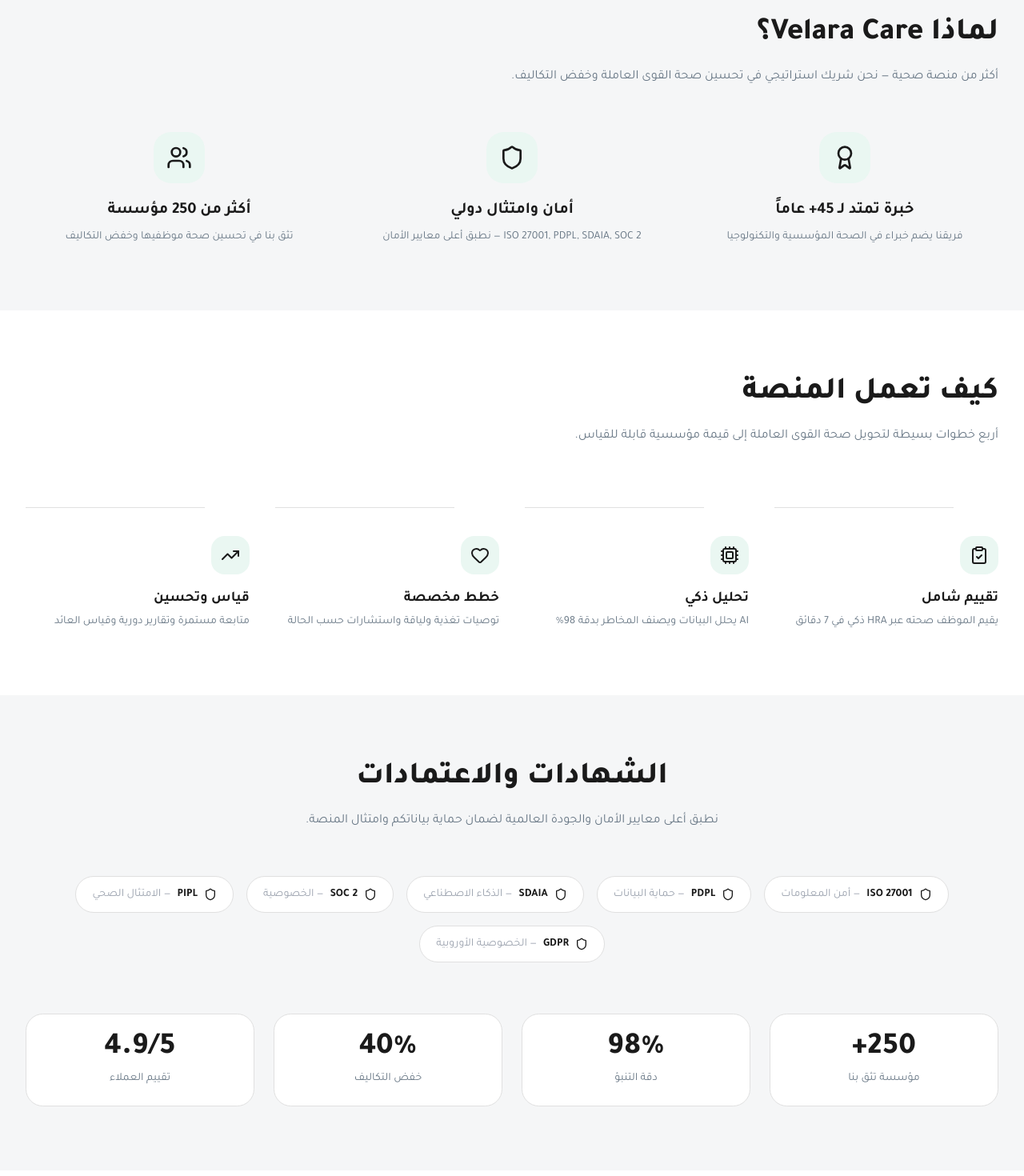
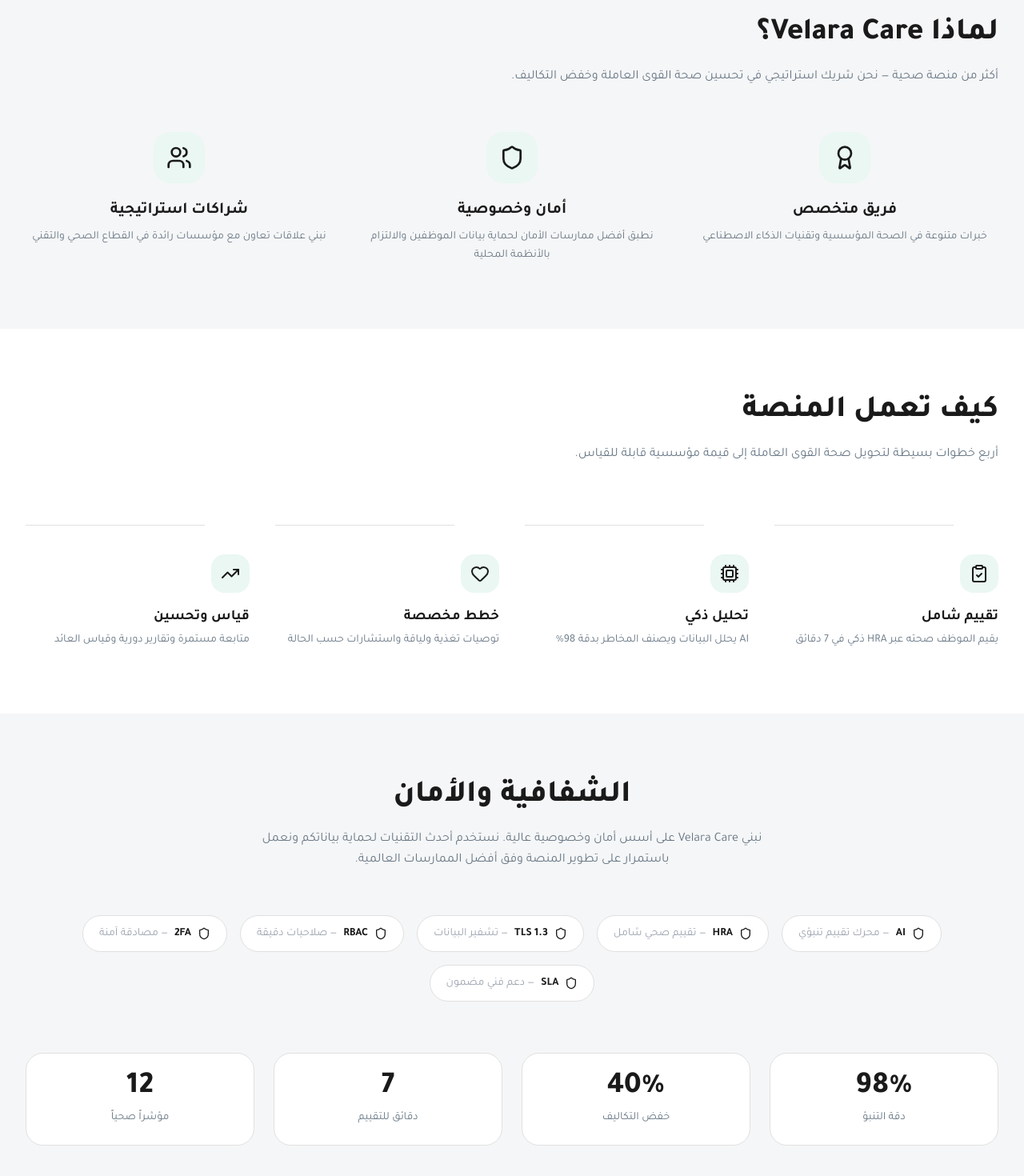
Before and after one commit to meklads/velaracare, a Next.js app: page / in a window 1280 px wide. Shown: the part 1242-2712 px from the top of the page at 80% size. Built offline with nearby package versions, Linux system fonts and the light colour scheme; no server answers.

Commit message:
Remove false claims: replace fake certifications with truthful technology badges, remove inflated client numbers, fix overclaimed compliance language

```diff
--- a/src/app/ai-trust/page.tsx
+++ b/src/app/ai-trust/page.tsx
@@ -189,13 +189,13 @@
               </div>
 
               <div className="card-premium p-8" data-vp-animate="fade-up" data-vp-delay="2">
-                <h3 className="text-lg font-bold text-[var(--text-primary)] mb-4">الشهادات والامتثال</h3>
+                <h3 className="text-lg font-bold text-[var(--text-primary)] mb-4">تقنيات الأمان في المنصة</h3>
                 <div className="space-y-4">
                   {[
-                    { icon: Shield, title: "ISO 27001", desc: "نظام إدارة أمن المعلومات" },
-                    { icon: Database, title: "PDPL", desc: "نظام حماية البيانات الشخصية السعودي" },
-                    { icon: Cpu, title: "SDAIA", desc: "الهيئة السعودية للبيانات والذكاء الاصطناعي" },
-                    { icon: Lock, title: "SOC 2 Type II", desc: "معايير الأمان والخصوصية" },
+                    { icon: Shield, title: "تشفير AES-256", desc: "تشفير البيانات أثناء التخزين" },
+                    { icon: Lock, title: "TLS 1.3", desc: "تشفير البيانات أثناء النقل" },
+                    { icon: Shield, title: "RBAC", desc: "صلاحيات وصول دقيقة حسب الدور" },
+                    { icon: Shield, title: "2FA", desc: "مصادقة متعددة العوامل" },
                   ].map((cert) => (
                     <div key={cert.title} className="flex items-center gap-3 p-3 rounded-xl bg-[var(--vp-glow-soft)]">
                       <cert.icon className="h-5 w-5 text-[var(--vp-accent)] shrink-0" />
--- a/src/app/compliance/page.tsx
+++ b/src/app/compliance/page.tsx
@@ -8,7 +8,7 @@
 import { initScrollAnimations } from "@/lib/scroll-animations";
 
 const standards = [
-  { icon: Shield, title: "الامتثال للهيئة السعودية للبيانات (SDAIA)", desc: "نلتزم بمتطلبات نظام حماية البيانات الشخصية الصادر عن الهيئة السعودية للبيانات والذكاء الاصطناعي." },
+  { icon: Shield, title: "توافق مع الأنظمة السعودية (SDAIA)", desc: "نبني المنصة وفق متطلبات نظام حماية البيانات الشخصية الصادر عن الهيئة السعودية للبيانات والذكاء الاصطناعي." },
   { icon: Lock, title: "تشفير البيانات", desc: "جميع البيانات مشفرة أثناء النقل (TLS 1.3) وعند التخزين (AES-256). كلمات المرور مشفرة باستخدام scrypt." },
   { icon: Server, title: "الاستضافة في السعودية", desc: "البيانات مستضافة في مراكز بيانات داخل المملكة العربية السعودية لضمان الامتثال المحلي." },
   { icon: Eye, title: "الخصوصية بالفطرة (Privacy by Design)", desc: "النظام مبني على مبدأ الخصوصية بالفطرة. الإدارة ترى فقط إحصائيات مجمعة بدون تفاصيل فردية." },
--- a/src/app/help/page.tsx
+++ b/src/app/help/page.tsx
@@ -21,7 +21,7 @@
     questions: [
       { q: "هل بيانات الموظفين الصحية آمنة؟", a: "نعم، جميع البيانات مشفرة باستخدام TLS وأفضل ممارسات الأمان. لا نشارك بيانات الأفراد مع أطراف ثالثة." },
       { q: "من يمكنه رؤية نتائج التقييم الصحي؟", a: "فقط الموظف يمكنه رؤية نتائجه. الإدارة ترى إحصائيات مجمعة فقط بدون تفاصيل فردية." },
-      { q: "هل تتوافق المنصة مع نظام حماية البيانات السعودي؟", a: "نعم، تم بناء المنصة وفقاً لمتطلبات الهيئة السعودية للبيانات والذكاء الاصطناعي (SDAIA)." },
+      { q: "هل تتوافق المنصة مع نظام حماية البيانات السعودي؟", a: "نعم، نبني المنصة مع مراعاة متطلبات الهيئة السعودية للبيانات والذكاء الاصطناعي (SDAIA) لحماية بيانات المستخدمين." },
     ],
   },
   {
--- a/src/app/page.tsx
+++ b/src/app/page.tsx
@@ -31,18 +31,18 @@
 ];
 
 const trustPillars = [
-  { icon: Award, title: "خبرة تمتد لـ 45+ عاماً", desc: "فريقنا يضم خبراء في الصحة المؤسسية والتكنولوجيا" },
-  { icon: Shield, title: "أمان وامتثال دولي", desc: "ISO 27001, PDPL, SDAIA, SOC 2 — نطبق أعلى معايير الأمان" },
-  { icon: Users, title: "أكثر من 250 مؤسسة", desc: "تثق بنا في تحسين صحة موظفيها وخفض التكاليف" },
+  { icon: Award, title: "فريق متخصص", desc: "خبرات متنوعة في الصحة المؤسسية وتقنيات الذكاء الاصطناعي" },
+  { icon: Shield, title: "أمان وخصوصية", desc: "نطبق أفضل ممارسات الأمان لحماية بيانات الموظفين والالتزام بالأنظمة المحلية" },
+  { icon: Users, title: "شراكات استراتيجية", desc: "نبني علاقات تعاون مع مؤسسات رائدة في القطاع الصحي والتقني" },
 ];
 
-const certifications = [
-  { name: "ISO 27001", desc: "أمن المعلومات" },
-  { name: "PDPL", desc: "حماية البيانات" },
-  { name: "SDAIA", desc: "الذكاء الاصطناعي" },
-  { name: "SOC 2", desc: "الخصوصية" },
-  { name: "PIPL", desc: "الامتثال الصحي" },
-  { name: "GDPR", desc: "الخصوصية الأوروبية" },
+const trustSignals = [
+  { name: "AI", desc: "محرك تقييم تنبؤي" },
+  { name: "HRA", desc: "تقييم صحي شامل" },
+  { name: "TLS 1.3", desc: "تشفير البيانات" },
+  { name: "RBAC", desc: "صلاحيات دقيقة" },
+  { name: "2FA", desc: "مصادقة آمنة" },
+  { name: "SLA", desc: "دعم فني مضمون" },
 ];
 
 const steps = [
@@ -100,15 +100,15 @@
               <div className="mt-16 flex flex-wrap items-center justify-center gap-x-8 gap-y-3 text-sm text-[var(--text-muted)]">
                 <span className="inline-flex items-center gap-1.5">
                   <span className="w-1.5 h-1.5 rounded-full bg-[var(--accent)]" />
-                  معتمد من هيئة الصحة السعودية
+                  تقييم صحي بالذكاء الاصطناعي
                 </span>
                 <span className="inline-flex items-center gap-1.5">
                   <span className="w-1.5 h-1.5 rounded-full bg-[var(--accent)]" />
-                  متوافق مع PDPL و SDAIA
+                  منصة سحابية آمنة
                 </span>
                 <span className="inline-flex items-center gap-1.5">
                   <span className="w-1.5 h-1.5 rounded-full bg-[var(--accent)]" />
-                  يستخدم من 250+ مؤسسة
+                  دعم فني متخصص
                 </span>
               </div>
             </div>
@@ -209,28 +209,29 @@
         </section>
 
         {/* ═══════════════════════════════════════
-           CERTIFICATIONS & TRUST
+           TRUST & TRANSPARENCY
            ═══════════════════════════════════════ */}
         <section className="py-20 bg-[var(--bg-secondary)]" dir="rtl">
           <div className="container-shade">
             <div className="max-w-2xl mb-14 text-center mx-auto">
               <h2 className="text-[clamp(28px,3vw,40px)] font-extrabold text-[var(--text-primary)] leading-tight">
-                الشهادات والاعتمادات
+                الشفافية والأمان
               </h2>
               <p className="mt-4 text-[var(--text-secondary)] leading-relaxed">
-                نطبق أعلى معايير الأمان والجودة العالمية لضمان حماية بياناتكم وامتثال المنصة.
+                نبني Velara Care على أسس أمان وخصوصية عالية. نستخدم أحدث التقنيات لحماية بياناتكم
+                ونعمل باستمرار على تطوير المنصة وفق أفضل الممارسات العالمية.
               </p>
             </div>
 
             <div className="flex flex-wrap items-center justify-center gap-4">
-              {certifications.map((cert) => (
+              {trustSignals.map((signal) => (
                 <div
-                  key={cert.name}
+                  key={signal.name}
                   className="inline-flex items-center gap-2 px-5 py-3 rounded-full bg-white border border-[var(--border-primary)] text-sm font-semibold text-[var(--text-primary)]"
                 >
                   <Shield className="h-4 w-4 text-[var(--accent)]" />
-                  {cert.name}
-                  <span className="text-[var(--text-muted)] font-normal">— {cert.desc}</span>
+                  {signal.name}
+                  <span className="text-[var(--text-muted)] font-normal">— {signal.desc}</span>
                 </div>
               ))}
             </div>
@@ -238,10 +239,10 @@
             {/* Quick stats */}
             <div className="grid grid-cols-2 md:grid-cols-4 gap-6 mt-16">
               {[
-                { value: "250+", label: "مؤسسة تثق بنا" },
                 { value: "98%", label: "دقة التنبؤ" },
                 { value: "40%", label: "خفض التكاليف" },
-                { value: "4.9/5", label: "تقييم العملاء" },
+                { value: "7", label: "دقائق للتقييم" },
+                { value: "12", label: "مؤشراً صحياً" },
               ].map((stat) => (
                 <div key={stat.label} className="text-center p-6 bg-white border border-[var(--border-primary)] rounded-2xl">
                   <p className="text-[clamp(32px,3vw,44px)] font-extrabold text-[var(--accent)] leading-none mb-2">
--- a/src/app/product/page.tsx
+++ b/src/app/product/page.tsx
@@ -37,7 +37,7 @@
     icon: Shield,
     title: "طبقة الأمان والحوكمة",
     subtitle: "Security & Compliance",
-    items: ["تشفير AES-256 و TLS 1.3", "إخفاء الهوية (Anonymization)", "سجل تدقيق كامل (Audit Log)", "الامتثال لـ PDPL و SDAIA", "الموافقة المستنيرة (Consent)"],
+    items: ["تشفير AES-256 و TLS 1.3", "إخفاء الهوية (Anonymization)", "سجل تدقيق كامل (Audit Log)", "توافق مع PDPL و SDAIA", "الموافقة المستنيرة (Consent)"],
     color: "from-purple-500 to-violet-600",
   },
 ];
--- a/src/components/layout/Footer.tsx
+++ b/src/components/layout/Footer.tsx
@@ -31,11 +31,11 @@
   ],
 };
 
-const certifications = [
-  { name: "ISO 27001", desc: "أمن المعلومات" },
-  { name: "PDPL", desc: "حماية البيانات" },
-  { name: "SDAIA", desc: "الذكاء الاصطناعي" },
-  { name: "SOC 2", desc: "الخصوصية" },
+const trustSignals = [
+  { name: "AI", desc: "تقييم تنبؤي" },
+  { name: "TLS 1.3", desc: "تشفير البيانات" },
+  { name: "RBAC", desc: "صلاحيات آمنة" },
+  { name: "2FA", desc: "مصادثة آمنة" },
 ];
 
 export default function Footer() {
@@ -64,19 +64,19 @@
               الذكاء الاصطناعي التنبؤي والتحليلات الوقائية.
             </p>
 
-            {/* Certifications */}
+            {/* Trust signals */}
             <div className="mt-6">
-              <p className="text-xs font-semibold text-[var(--text-muted)] mb-3">الشهادات والاعتماد</p>
+              <p className="text-xs font-semibold text-[var(--text-muted)] mb-3">تقنيات المنصة</p>
               <div className="flex flex-wrap gap-2">
-                {certifications.map((cert) => (
+                {trustSignals.map((signal) => (
                   <div
-                    key={cert.name}
+                    key={signal.name}
                     className="inline-flex items-center gap-1.5 px-3 py-1.5 rounded-full bg-[var(--bg-secondary)] border border-[var(--border-primary)] text-[11px] font-medium text-[var(--text-secondary)]"
                   >
                     <Shield className="h-3 w-3 text-[var(--accent)]" />
-                    {cert.name}
+                    {signal.name}
                     <span className="text-[var(--text-muted)]">—</span>
-                    {cert.desc}
+                    {signal.desc}
                   </div>
                 ))}
               </div>
```
